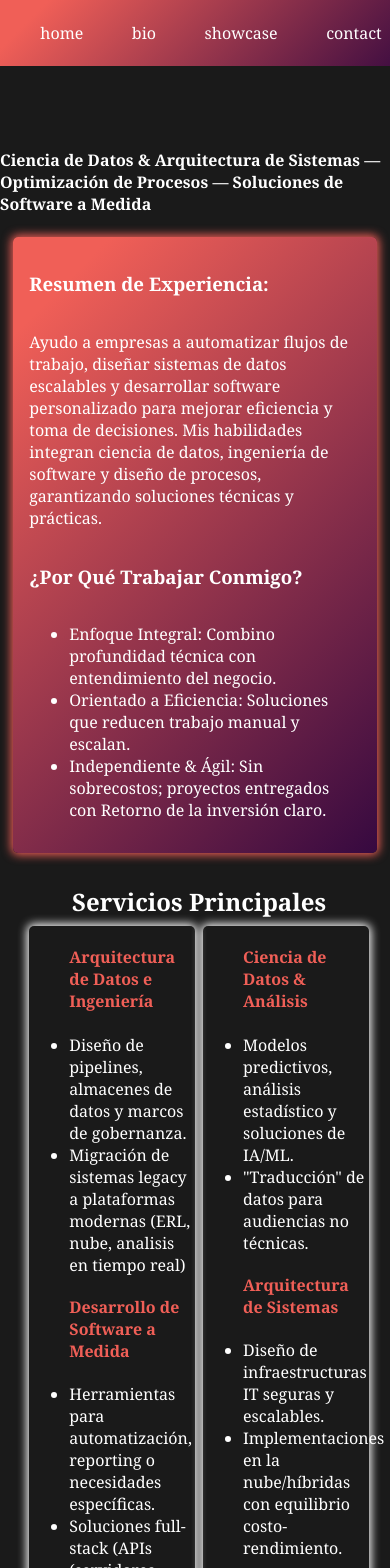
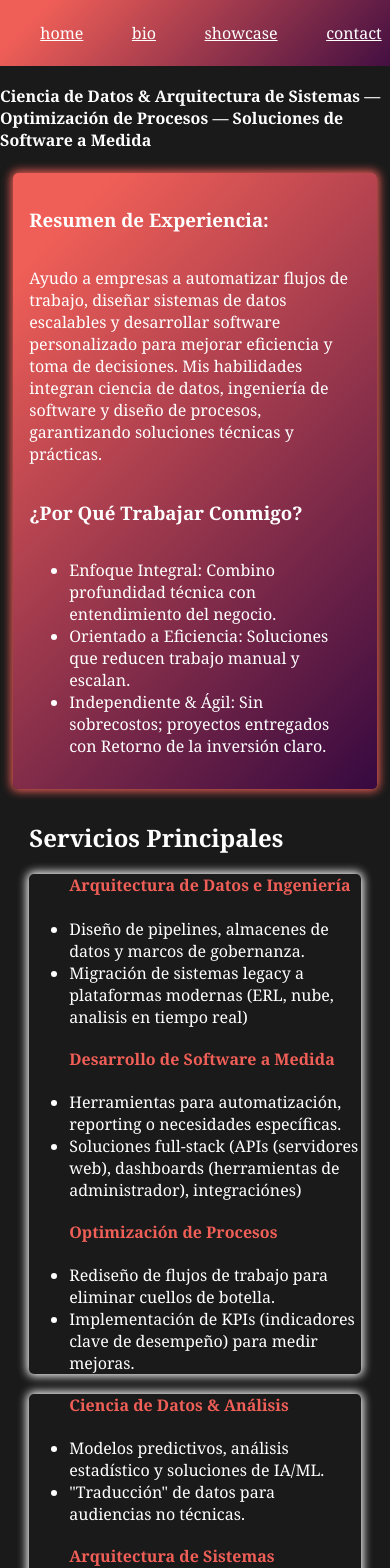
Before and after one commit to FramFash/FramCV, a SvelteKit app: page / in a window 390 px wide. Shown: the top 1568 px of the page. Built offline with nearby package versions, Linux system fonts and the light colour scheme.

Commit message:
some fixes to layout

```diff
--- a/src/routes/+layout.svelte
+++ b/src/routes/+layout.svelte
@@ -48,7 +48,6 @@
     display: flex;
     justify-content: space-between;
     & a {
-      text-decoration: none;
       color: white;
     }
   }
--- a/src/routes/+page.svelte
+++ b/src/routes/+page.svelte
@@ -163,7 +163,6 @@ Software a Medida</h4>
   }
 
   .service-list {
-    height: 100%;
     width: 100%;
     border-radius: 5px;
     box-shadow: 0 0 10px 2px white;
@@ -184,11 +183,12 @@ Software a Medida</h4>
   }
 
   @media (max-width: 500px) {
-    .main-img {
-      width: 100%;
+    .main-container {
+      margin-top: 4rem;
     }
     .services {
       gap: 0.5rem;
+      display: block;
     }
   }
 
--- a/src/routes/bio/+page.svelte
+++ b/src/routes/bio/+page.svelte
@@ -17,7 +17,7 @@
   const scul = currentDate.getFullYear() - 2020;
 </script>
 <div class="main-container">
-  <h2 style="color: white; margin-top: 10rem;">Adolfo Almazán Becerril</h2>
+  <h2>Adolfo Almazán Becerril</h2>
   <div class="info-card">
     <div class="personal-info">
       <p>
@@ -174,16 +174,10 @@
     flex-direction: column;
     justify-content: center;
     align-items: center;
-  }
-
-  .top-info {
-    display: flex;
-    justify-content: space-around;
-    width: 90%;
-    margin-top: 2rem;
-    border-radius: 5px;
-    box-shadow: 0 0 10px 2px #F05F57;
-    background-image: linear-gradient( 135deg, #F05F57 10%, #360940 100%);
+    & h2 {
+      color: white;
+      margin-top: 10rem;
+    }
   }
 
   .info-card {
@@ -223,21 +217,6 @@
     align-items:flex-start;
   }
 
-  .row {
-    grid-column: 1 / 3;
-    display: flex;
-    align-items: center;
-
-    & img {
-      margin-left: 0.5rem;
-      width: 30px;
-    }
-
-    & * {
-      margin: 0.5rem;
-    }
-  }
-
 .statistics {
   margin: 2rem 0;
   width: 90%;
@@ -267,6 +246,9 @@
 }
 
 @media (max-width: 500px) {
+  .main-container h2 {
+    margin-top: 6rem;
+  }
   .skill {
     font-size: 0.6rem;
     & h4 {
```
